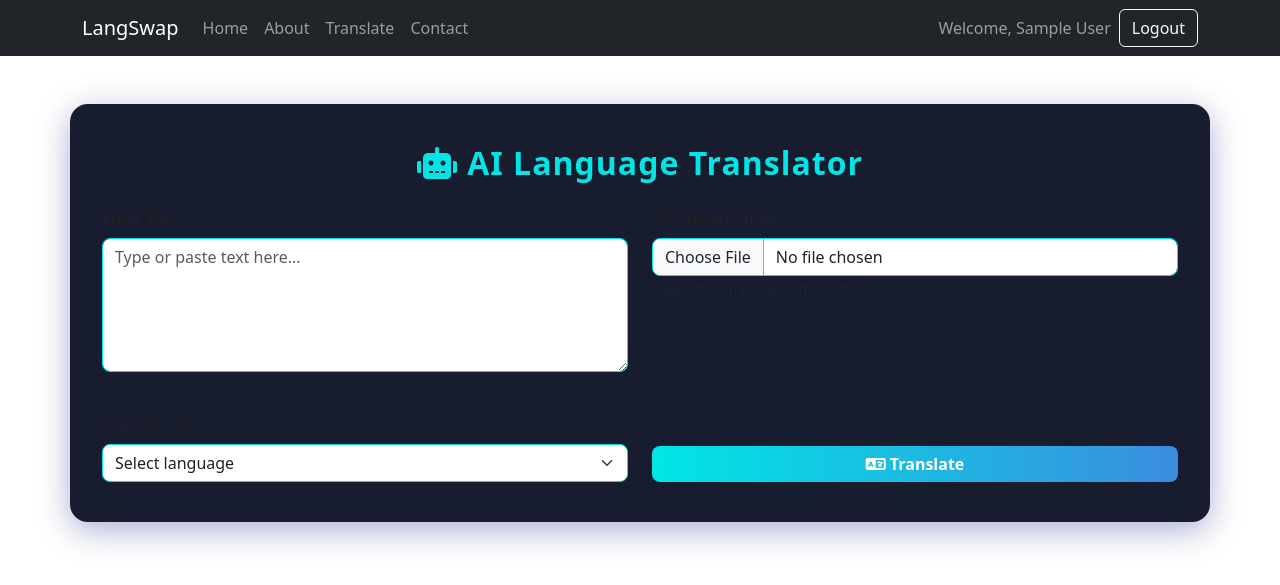
After one commit to Huzaifaa-21/LangSwap, a Flask app: page /translate in a window 1280 px wide. The commit adds this page. Shown: the top 585 px of the page. Run offline with Flask 3, Linux system fonts and the light colour scheme; the visitor is signed in with stand-in values (Sample User, id 1).

Commit message:
Added translation page and corrected the login functionality

```diff
--- a/routes.py
+++ b/routes.py
@@ -1,11 +1,13 @@
-from flask import Blueprint, render_template, redirect, url_for, request, flash, session
-from db import db, ContactSubmission, UserRegistration
-import re  # Import regular expressions for email validation
-from werkzeug.security import check_password_hash
+from flask import Blueprint, render_template, request, redirect, url_for, flash, session
+from functools import wraps
+from db import db, verify_user_login, create_app
 
-# Create a Blueprint for routing
 main = Blueprint('main', __name__)
-
+@main.route('/logout')
+def logout():
+    session.clear()
+    flash('You have been logged out.', 'info')
+    return redirect(url_for('main.home'))
 @main.route('/')
 def home():
     return render_template('home.html')  # Render your home page
@@ -92,25 +94,64 @@ def register():
 
     return render_template('register.html')
 
-@main.route('/login', methods=['GET', 'POST'])
+@main.route('/login', methods=['POST'])
 def login():
-    if request.method == 'POST':
-        email = request.form.get('email')
-        password = request.form.get('password')
+    email = request.form.get('email')
+    password = request.form.get('password')
+    app = create_app()  # Or get your app context appropriately
 
-        print(f"Attempting login with email: {email} and password: {password}")  # Debugging line
-
-        # Fetch user from the database
-        user = UserRegistration.query.filter_by(email=email).first()
-        print(f"User found: {user}")  # Debugging line
-
-        if user and check_password_hash(user.password, password):  # Check if user exists and password matches
-            session['user_id'] = user.id  # Store user ID in session
-            session['user_name'] = user.full_name  # Store user name in session
-            flash('Login successful! Welcome, ' + user.full_name + '!', 'success')  # Flash success message
-            return redirect(url_for('main.home'))  # Redirect to home page
-        else:
-            flash('Invalid email or password. Please try again.', 'danger')  # Flash error message
-            print("Invalid login attempt.")  # Debugging line
+    user = verify_user_login(app, email, password)
+    if user:
+        session['user_id'] = user.id
+        session['user_name'] = user.full_name
+        flash('Login successful!', 'success')
+        return redirect(url_for('main.home'))
+    else:
+        flash('Invalid email or password.', 'danger')
+        return redirect(url_for('main.register'))
 
     return render_template('register.html')  # Render the registration page if GET request
+
+
+def login_required(f):
+    @wraps(f)
+    def decorated_function(*args, **kwargs):
+        if 'user_id' not in session:
+            flash('Please log in to access the translate page.', 'danger')
+            return redirect(url_for('main.register'))
+        return f(*args, **kwargs)
+    return decorated_function
+
+@main.route('/translate', methods=['GET', 'POST'])
+@login_required
+def translate():
+    detected_lang = None
+    translated_text = None
+    translated_audio_url = None
+
+    if request.method == 'POST':
+        input_text = request.form.get('input_text')
+        input_audio = request.files.get('input_audio')
+        target_lang = request.form.get('target_lang')
+
+        # --- AI Logic Placeholder ---
+        # 1. Detect language (from text or audio)
+        # 2. Translate to target_lang
+        # 3. Generate translated audio
+
+        # For demonstration, use dummy values:
+        if input_text:
+            detected_lang = "English"  # Replace with AI detection
+            translated_text = f"Translated ({target_lang}): {input_text[::-1]}"  # Dummy translation
+            translated_audio_url = "/static/sample_audio.mp3"  # Replace with generated audio file path
+        elif input_audio:
+            detected_lang = "Detected from Audio"  # Replace with AI detection
+            translated_text = f"Audio translated to {target_lang}"  # Dummy translation
+            translated_audio_url = "/static/sample_audio.mp3"  # Replace with generated audio file path
+
+    return render_template(
+        'translate.html',
+        detected_lang=detected_lang,
+        translated_text=translated_text,
+        translated_audio_url=translated_audio_url
+    )
--- /dev/null
+++ b/static/translate.css
@@ -0,0 +1,46 @@
+.translate-container {
+    background: #181c2f;
+    color: #fff;
+    border-radius: 18px;
+    box-shadow: 0 8px 32px 0 rgba(31, 38, 135, 0.37);
+    padding: 2.5rem 2rem;
+    margin-bottom: 3rem;
+}
+
+.ai-title {
+    color: #00e6e6;
+    font-weight: bold;
+    letter-spacing: 1px;
+}
+
+.form-label, .form-select, .form-control, .alert {
+    color: #222;
+}
+
+.form-control, .form-select {
+    border-radius: 8px;
+    border: 1px solid #00e6e6;
+}
+
+.ai-btn {
+    background: linear-gradient(90deg, #00e6e6 0%, #3a8dde 100%);
+    color: #fff;
+    font-weight: bold;
+    border: none;
+    border-radius: 8px;
+    transition: background 0.3s;
+}
+
+.ai-btn:hover {
+    background: linear-gradient(90deg, #3a8dde 0%, #00e6e6 100%);
+    color: #fff;
+}
+
+.result-section {
+    background: #fff;
+    color: #222;
+    border-radius: 10px;
+    padding: 1.5rem;
+    margin-bottom: 1.5rem;
+    box-shadow: 0 2px 8px rgba(0,0,0,0.08);
+}
--- /dev/null
+++ b/templates/navbar.html
@@ -0,0 +1,30 @@
+<nav class="navbar navbar-expand-lg navbar-dark bg-dark">
+    <div class="container">
+        <a class="navbar-brand" href="#">LangSwap</a>
+        <button class="navbar-toggler" type="button" data-bs-toggle="collapse" data-bs-target="#navbarNav" title="Toggle navigation">
+            <span class="navbar-toggler-icon"></span>
+        </button>
+        <div class="collapse navbar-collapse" id="navbarNav">
+            <ul class="navbar-nav me-auto mb-2 mb-lg-0">
+                <li class="nav-item">
+                    <a class="nav-link" href="{{ url_for('main.home') }}">Home</a>
+                </li>
+                <li class="nav-item">
+                    <a class="nav-link" href="{{ url_for('main.about') }}">About</a>
+                </li>
+                <li class="nav-item">
+                    <a class="nav-link" href="{{ url_for('main.translate') }}">Translate</a>
+                </li>
+                <li class="nav-item">
+                    <a class="nav-link" href="{{ url_for('main.contact') }}">Contact</a>
+                </li>
+            </ul>
+            {% if session.get('user_name') %}
+                <span class="navbar-text me-2">Welcome, {{ session['user_name'] }}</span>
+                <a href="{{ url_for('main.logout') }}" class="btn btn-outline-light btn-register">Logout</a>
+            {% else %}
+                <a href="{{ url_for('main.register') }}" class="btn btn-outline-light btn-register">Register/Login</a>
+            {% endif %}
+        </div>
+    </div>
+</nav>
--- /dev/null
+++ b/templates/translate.html
@@ -0,0 +1,71 @@
+<!DOCTYPE html>
+<html lang="en">
+<head>
+    <meta charset="UTF-8">
+    <meta name="viewport" content="width=device-width, initial-scale=1.0">
+    <title>LangSwap - Translate</title>
+    <link href="https://cdn.jsdelivr.net/npm/bootstrap@5.3.0/dist/css/bootstrap.min.css" rel="stylesheet">
+    <link rel="stylesheet" href="/static/translate.css">
+    <link rel="stylesheet" href="https://cdnjs.cloudflare.com/ajax/libs/font-awesome/6.0.0/css/all.min.css">
+</head>
+<body>
+{% include 'navbar.html' %}
+
+<div class="container translate-container mt-5">
+    <h2 class="text-center mb-4 ai-title"><i class="fas fa-robot"></i> AI Language Translator</h2>
+    <form id="translate-form" method="POST" enctype="multipart/form-data" action="{{ url_for('main.translate') }}">
+        <div class="row g-4">
+            <div class="col-md-6">
+                <label for="inputText" class="form-label">Enter Text</label>
+                <textarea class="form-control" id="inputText" name="input_text" rows="5" placeholder="Type or paste text here..."></textarea>
+            </div>
+            <div class="col-md-6">
+                <label for="inputAudio" class="form-label">Or Upload Audio</label>
+                <input class="form-control" type="file" id="inputAudio" name="input_audio" accept="audio/*">
+                <small class="text-muted">Supported: mp3, wav, m4a, etc.</small>
+            </div>
+        </div>
+        <div class="row g-4 mt-3">
+            <div class="col-md-6">
+                <label for="targetLang" class="form-label">Translate To</label>
+                <select class="form-select" id="targetLang" name="target_lang" required>
+                    <option value="" disabled selected>Select language</option>
+                    <option value="en">English</option>
+                    <option value="hi">Hindi</option>
+                    <option value="es">Spanish</option>
+                    <option value="fr">French</option>
+                    <option value="de">German</option>
+                    <option value="zh">Chinese</option>
+                    <!-- Add more as needed -->
+                </select>
+            </div>
+            <div class="col-md-6 d-flex align-items-end">
+                <button type="submit" class="btn btn-primary w-100 ai-btn"><i class="fas fa-language"></i> Translate</button>
+            </div>
+        </div>
+    </form>
+
+    {% if detected_lang %}
+    <div class="result-section mt-5">
+        <h5>Detected Language: <span class="badge bg-info">{{ detected_lang }}</span></h5>
+    </div>
+    {% endif %}
+
+    {% if translated_text %}
+    <div class="result-section mt-3">
+        <h5>Translated Text:</h5>
+        <div class="alert alert-success">{{ translated_text }}</div>
+    </div>
+    {% endif %}
+
+    {% if translated_audio_url %}
+    <div class="result-section mt-3">
+        <h5>Translated Audio:</h5>
+        <audio controls src="{{ translated_audio_url }}"></audio>
+    </div>
+    {% endif %}
+</div>
+
+<script src="https://cdn.jsdelivr.net/npm/bootstrap@5.3.0/dist/js/bootstrap.bundle.min.js"></script>
+</body>
+</html>
```
Also changed, not shown: db.py (+7 -0 lines), templates/about.html (+1 -25 lines), templates/contact.html (+7 -29 lines), templates/home.html (+1 -25 lines), templates/register.html (+15 -10 lines).
